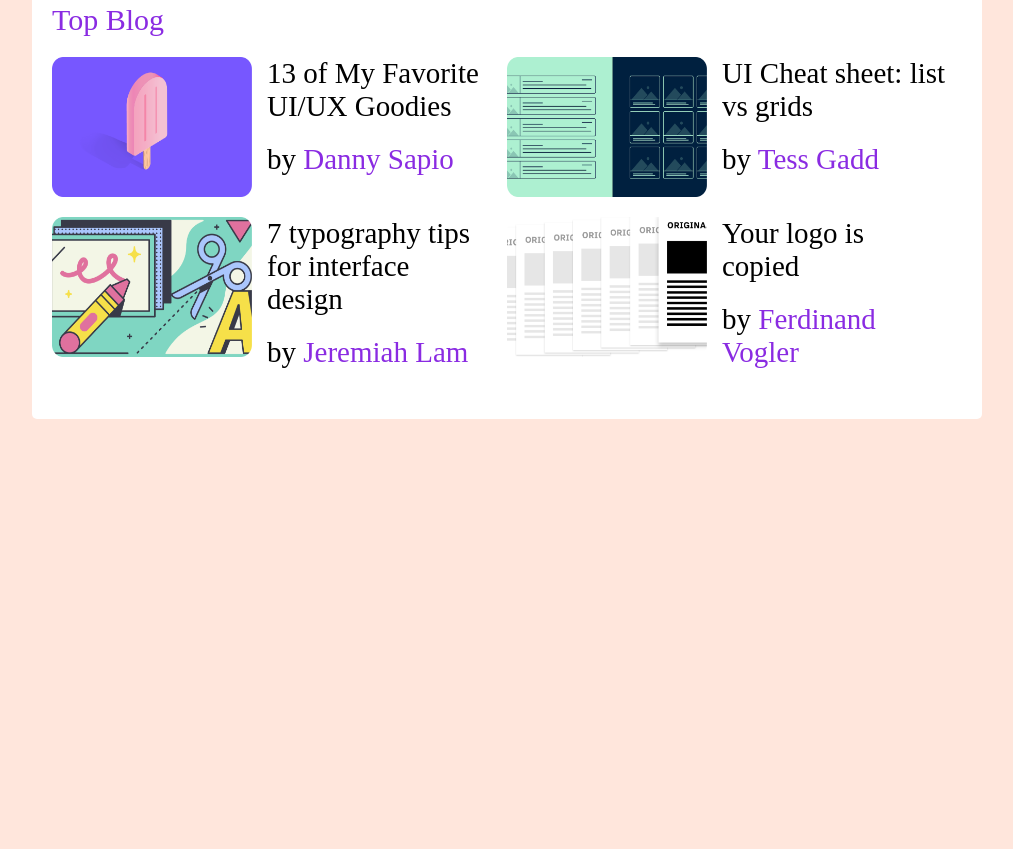
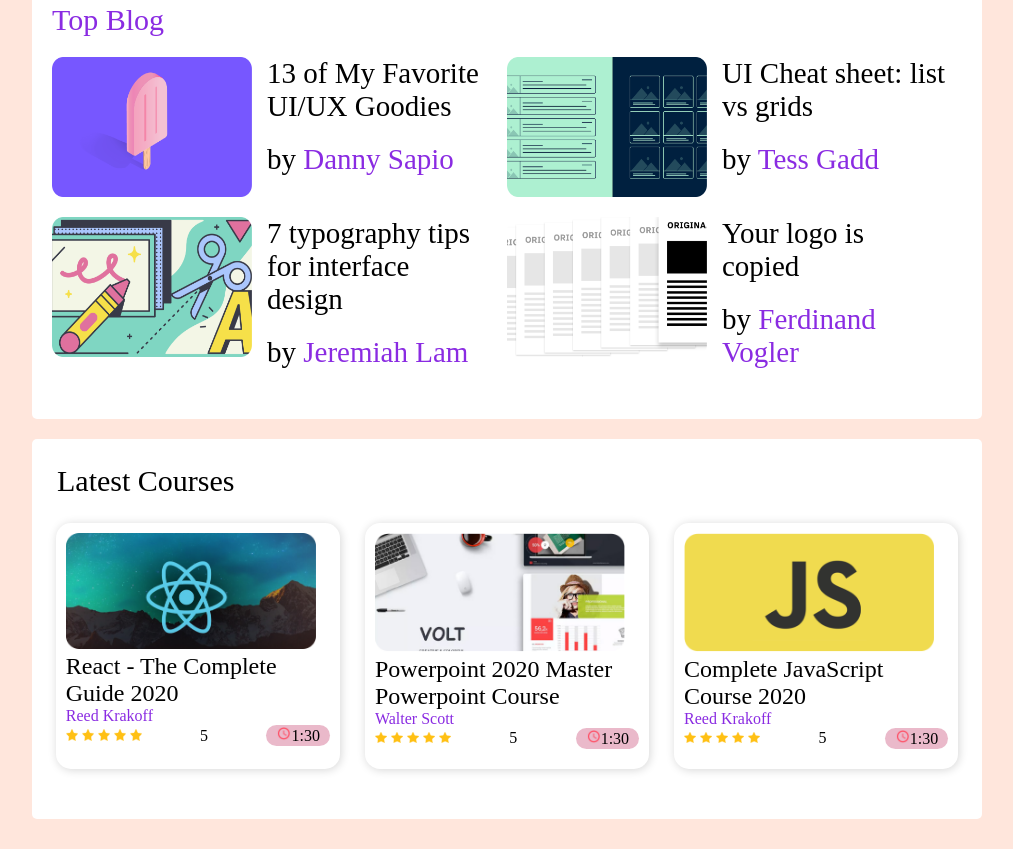
Before and after one commit to NAYEEM332/forth-portfolio-leader-board, a plain HTML site: page index.html in a window 1280 px wide. Shown: the part 323-1172 px from the top of the page, without its empty margins (133-1146 px from the left). Before the commit the page ends 800 px from the top, so only its background shows below. Drawn offline with Linux system fonts and the light colour scheme.

Commit message:
Done Main Part With Responsive (small device 668px)

```diff
--- a/index.html
+++ b/index.html
@@ -13,6 +13,7 @@
     </header>
     <!-- main -->
     <main class="main-part">
+        <div class="twoinone">
             <section class="section-container">
                 <div>
                     <h2 class="player-heading">Top Players</h2>
@@ -44,12 +45,13 @@
                     </div>
                 </div>
             </section>
-
             <hr class="hr">
 
         <!-- section second -->
 
         <section class="section-container">
+
+
             <div>
                 <h2 class="blog-heading">Top Blog</h2>
             </div>
@@ -84,12 +86,72 @@
                 </div>
             </div>
         </section>
+        </div>
+
+
 
         <!-- section three -->
 
         <section class="third-section-container">
 
+            <h2 class="course-heading">Latest Courses</h2>
 
+            <div class="course-container">
+                <div class="coursess">
+                    <div class="main-course">
+                        <img class="course-img" src="images/courses/course-1.png" alt="">
+                        <h2>React - The Complete Guide 2020</h2>
+                        <p><span>Reed Krakoff</span></p>
+                    </div>
+                    <div class="course-star">
+                        <div class="course-info">
+                            <img class="star" src="images/icons/star.png" alt="">
+                            <img class="star" src="images/icons/star.png" alt="">
+                            <img class="star" src="images/icons/star.png" alt="">
+                            <img class="star" src="images/icons/star.png" alt="">
+                            <img class="dark-star"  src="images/icons/star.png" alt="">
+                        </div>
+                        <p>5</p>
+                        <p class="course-des"><img class="clock" src="images/icons/clock.png" alt="">1:30</p>
+                    </div>
+                </div>
+                <div class="coursess">
+                    <div class="main-course">
+                        <img class="course-img" src="images/courses/course-2.png" alt="">
+                        <h2>Powerpoint 2020 Master Powerpoint Course</h2>
+                        <p><span>Walter Scott</span></p>
+                    </div>
+                    <div class="course-star">
+                        <div class="course-info">
+                            <img class="star" src="images/icons/star.png" alt="">
+                            <img class="star" src="images/icons/star.png" alt="">
+                            <img class="star" src="images/icons/star.png" alt="">
+                            <img class="star" src="images/icons/star.png" alt="">
+                            <img class="dark-star"  src="images/icons/star.png" alt="">
+                        </div>
+                        <p>5</p>
+                        <p class="course-des"><img class="clock" src="images/icons/clock.png" alt="">1:30</p>
+                    </div>
+                </div>
+                <div class="coursess">
+                    <div class="main-course">
+                        <img class="course-img" src="images/courses/course-3.png" alt="">
+                        <h2>Complete JavaScript Course 2020</h2>
+                        <p><span>Reed Krakoff</span></p>
+                    </div>
+                    <div class="course-star">
+                        <div class="course-info">
+                            <img class="star" src="images/icons/star.png" alt="">
+                            <img class="star" src="images/icons/star.png" alt="">
+                            <img class="star" src="images/icons/star.png" alt="">
+                            <img class="star" src="images/icons/star.png" alt="">
+                            <img class="dark-star"  src="images/icons/star.png" alt="">
+                        </div>
+                        <p>5</p>
+                        <p class="course-des"><img class="clock" src="images/icons/clock.png" alt="">1:30</p>
+                    </div>
+                </div>
+            </div>
 
         </section>
     </main>
--- a/style/styles.css
+++ b/style/styles.css
@@ -17,8 +17,12 @@
 .main-part{
     max-width: 950px;
     margin: 30px auto;
+    border-radius: 10px;
+}
+
+.twoinone{
+    border-radius: 5px;
     background-color: white;
-    border-radius: 5px;
 }
 
 /* -------------- section 1 -------------------------- */
@@ -59,8 +63,10 @@
 }
 
 .hr{
+    background-color: white;
     width: 90%;
     margin: auto;
+
 }
 
 /* ---------------section 2------------------------- */
@@ -91,12 +97,66 @@
     margin: 20px 15px;
 }
 
-.blog-description span{
+span{
     color: blueviolet;
 }
 
+/* ------------ third section -------------- */
 
+.third-section-container{
+    margin-top: 20px;
+    border-radius: 5px;
+    background-color: white;
+}
 
+.course-heading{
+    padding: 25px;
+    font-size: 30px;
+}
+
+.course-img{
+    width: 250px;
+}
+
+.course-star{
+    display: flex;
+    justify-content: space-between;
+    align-items: center;
+    margin-bottom: 10px;
+}
+
+.star{
+    width: 12px;
+}
+.dark-star{
+    width: 12px;
+}
+
+.clock{
+    width:15px;
+}
+
+.course-container{
+    display: grid;
+    grid-template-columns: repeat(3, 1fr);
+    grid-row-gap: 25px;
+    width: 95%;
+    margin: auto;
+    gap: 25px;
+    padding-bottom: 50px;
+}
+
+.course-des{
+    background-color: rgb(234, 185, 202);
+    padding: 1px 10px;
+    border-radius: 20px;
+}
+
+.coursess{
+    border-radius: 15px;
+    box-shadow: 1px 1px 10px rgb(214, 214, 214);
+    padding: 10px;
+}
 
 /*
 ------------------------------
@@ -107,6 +167,7 @@
 @media only screen and (max-width:668px) {
     .main-part{
         max-width: 95%;
+        margin: 10px auto;
     }
     .player-heading{
         text-align: center;
@@ -128,4 +189,10 @@
     .blog-details{
         flex-direction: column;
     }
+    .course-container{
+        grid-template-columns: repeat(1, 1fr);
+    }
+    .course-heading{
+        text-align: center;
+    }
 }
```
Lines whose indentation alone changed are shown as unchanged.
